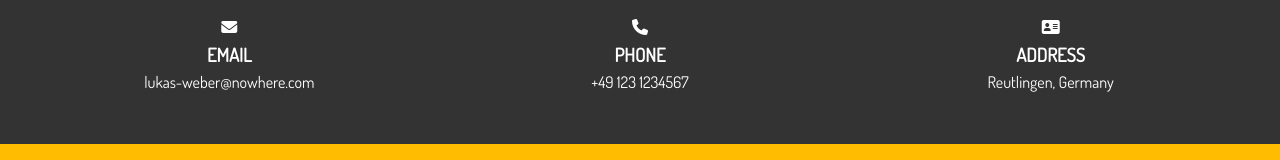
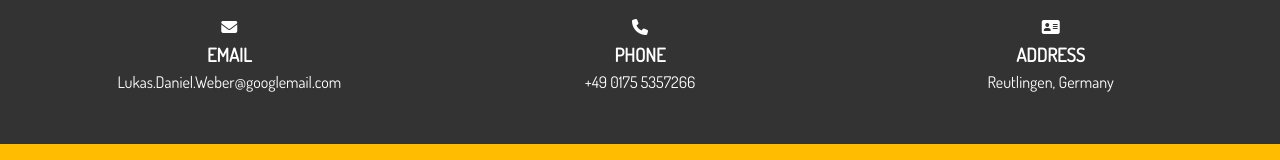
Before and after one commit to CrystalCake/CV, a website: page dist/contact.html in a window 1280 px wide. Shown: the part 716-876 px from the top of the page. Drawn offline with Linux system fonts and the light colour scheme.

Commit message:
minor changes

```diff
--- a/dist/contact.html
+++ b/dist/contact.html
@@ -85,12 +85,12 @@
           <div>
             <i class="fas fa-envelope f-2x"></i>
             <h3>Email</h3>
-            <p>lukas-weber@nowhere.com</p>
+            <p>Lukas.Daniel.Weber@googlemail.com</p>
           </div>
           <div>
             <i class="fas fa-phone f-2x"></i>
             <h3>Phone</h3>
-            <p>+49 123 1234567</p>
+            <p>+49 0175 5357266</p>
           </div>
           <div>
             <i class="fas fa-address-card f-2x"></i>
```
